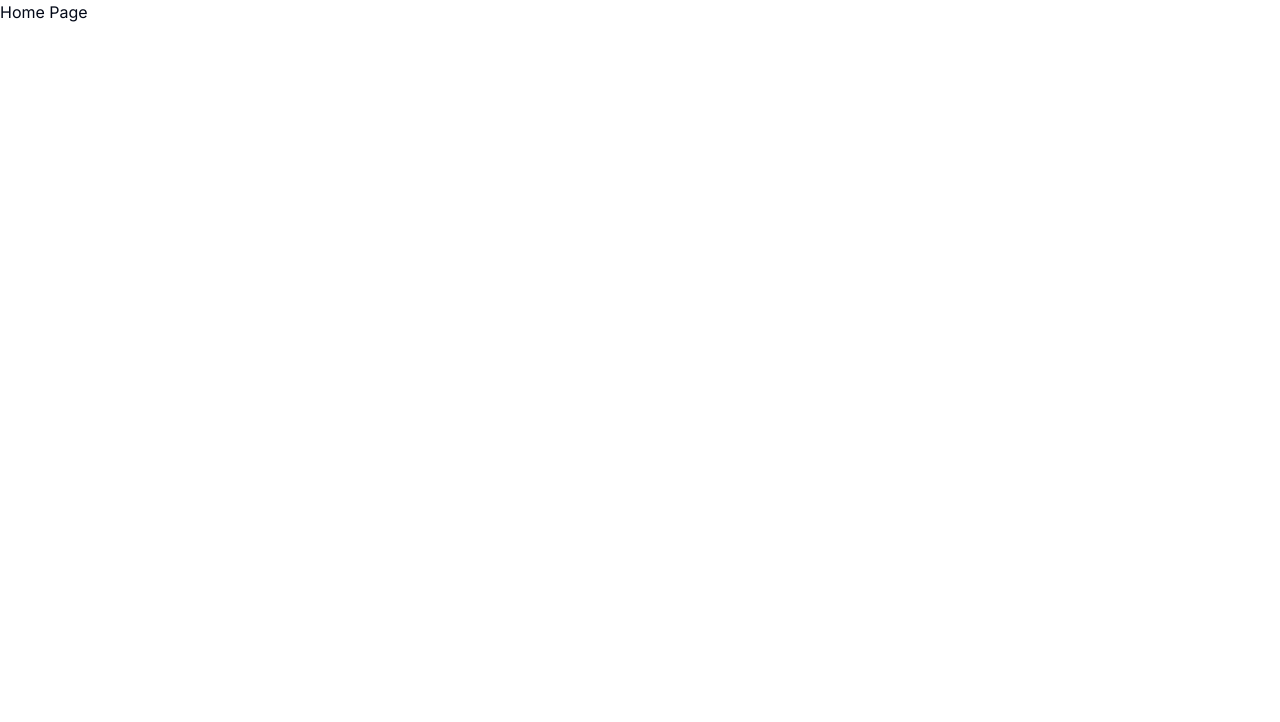
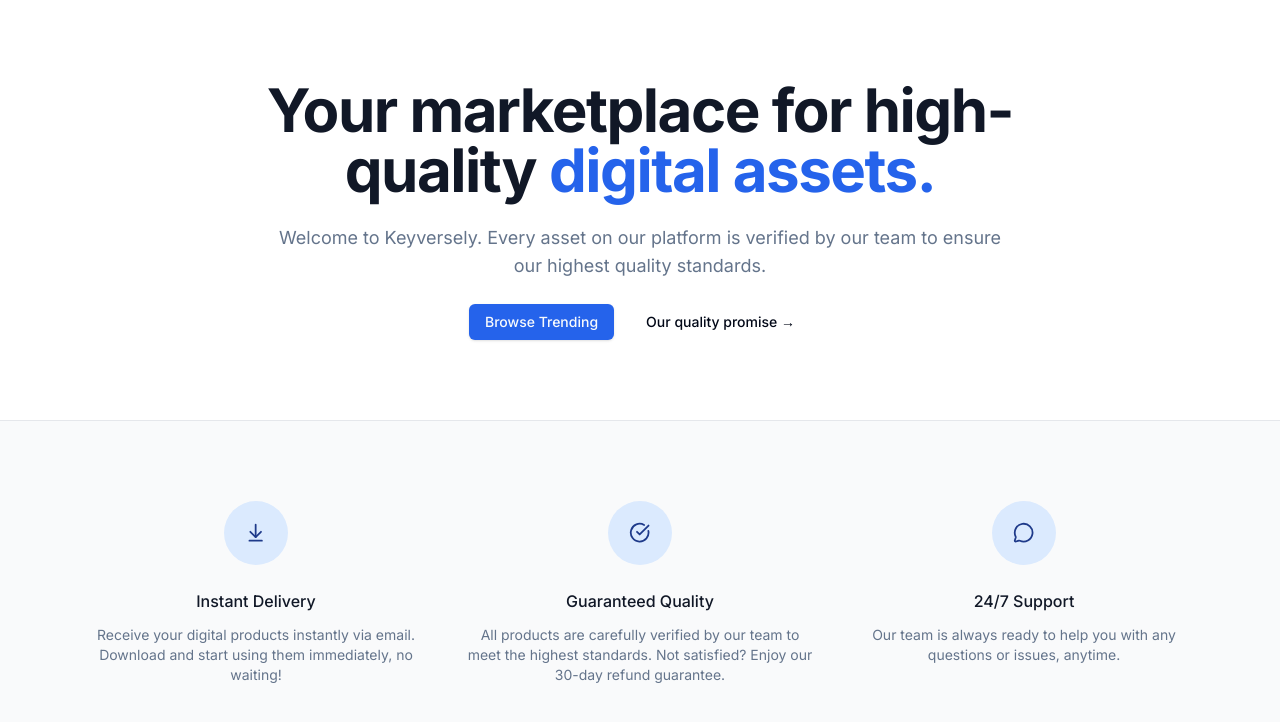
Before and after one commit to WebApp07/digitalhippo-llc, a Next.js app: page / in a window 1280 px wide. Shown: the top 722 px of the page. Built offline with nearby package versions, Linux system fonts and the light colour scheme.

Commit message:
Add landing page hero and perks section with icons and CTAs

```diff
--- a/package.json
+++ b/package.json
@@ -9,6 +9,7 @@
     "lint": "next lint"
   },
   "dependencies": {
+    "@radix-ui/react-slot": "^1.2.4",
     "class-variance-authority": "^0.7.1",
     "clsx": "^2.1.1",
     "lucide-react": "^0.562.0",
--- a/src/app/globals.css
+++ b/src/app/globals.css
@@ -1,15 +1,71 @@
 @tailwind base;
 @tailwind components;
 @tailwind utilities;
+
+
+@layer base {
 
 @layer base {
   :root {
     --background: 0 0% 100%;
     --foreground: 222.2 84% 4.9%;
+    --card: 0 0% 100%;
+    --card-foreground: 222.2 84% 4.9%;
+    --popover: 0 0% 100%;
+    --popover-foreground: 222.2 84% 4.9%;
+    --primary: 221.2 83.2% 53.3%;
+    --primary-foreground: 210 40% 98%;
+    --secondary: 210 40% 96.1%;
+    --secondary-foreground: 222.2 47.4% 11.2%;
+    --muted: 210 40% 96.1%;
+    --muted-foreground: 215.4 16.3% 46.9%;
+    --accent: 210 40% 96.1%;
+    --accent-foreground: 222.2 47.4% 11.2%;
+    --destructive: 0 84.2% 60.2%;
+    --destructive-foreground: 210 40% 98%;
     --border: 214.3 31.8% 91.4%;
+    --input: 214.3 31.8% 91.4%;
+    --ring: 221.2 83.2% 53.3%;
+    --radius: 0.5rem;
+    --chart-1: 12 76% 61%;
+    --chart-2: 173 58% 39%;
+    --chart-3: 197 37% 24%;
+    --chart-4: 43 74% 66%;
+    --chart-5: 27 87% 67%;
   }
+
+  .dark {
+    --background: 222.2 84% 4.9%;
+    --foreground: 210 40% 98%;
+    --card: 222.2 84% 4.9%;
+    --card-foreground: 210 40% 98%;
+    --popover: 222.2 84% 4.9%;
+    --popover-foreground: 210 40% 98%;
+    --primary: 217.2 91.2% 59.8%;
+    --primary-foreground: 222.2 47.4% 11.2%;
+    --secondary: 217.2 32.6% 17.5%;
+    --secondary-foreground: 210 40% 98%;
+    --muted: 217.2 32.6% 17.5%;
+    --muted-foreground: 215 20.2% 65.1%;
+    --accent: 217.2 32.6% 17.5%;
+    --accent-foreground: 210 40% 98%;
+    --destructive: 0 62.8% 30.6%;
+    --destructive-foreground: 210 40% 98%;
+    --border: 217.2 32.6% 17.5%;
+    --input: 217.2 32.6% 17.5%;
+    --ring: 224.3 76.3% 48%;
+    --chart-1: 220 70% 50%;
+    --chart-2: 160 60% 45%;
+    --chart-3: 30 80% 55%;
+    --chart-4: 280 65% 60%;
+    --chart-5: 340 75% 55%;
+  }
+}
+
+}
+
+
 
   body {
     @apply bg-background text-foreground;
   }
-}
--- a/src/app/layout.tsx
+++ b/src/app/layout.tsx
@@ -1,6 +1,6 @@
 import type { Metadata } from 'next'
 import { Inter } from 'next/font/google'
-import './globals.css'
+import "./globals.css";
 import { cn } from '@/lib/utils'
 
 const inter = Inter({ subsets: ['latin'] })
--- a/src/app/page.tsx
+++ b/src/app/page.tsx
@@ -1,9 +1,83 @@
-
+import MaxWithWrapper from "@/components/MaxWithWrapper";
+import { Button, buttonVariants } from "@/components/ui/button";
+import Link from "next/link";
+import {
+  ArrowDownToLine,
+  CheckCircle,
+  Leaf,
+  MessageCircle,
+} from "lucide-react"; // or your icon library
 
 export default function Home() {
+  const perks = [
+    {
+      name: "Instant Delivery",
+      Icon: ArrowDownToLine,
+      description:
+        "Receive your digital products instantly via email. Download and start using them immediately, no waiting!",
+    },
+    {
+      name: "Guaranteed Quality",
+      Icon: CheckCircle,
+      description:
+        "All products are carefully verified by our team to meet the highest standards. Not satisfied? Enjoy our 30-day refund guarantee.",
+    },
+    {
+      name: "24/7 Support",
+      Icon: MessageCircle,
+      description:
+        "Our team is always ready to help you with any questions or issues, anytime.",
+    },
+  ];
+
   return (
-    <main >
-      Home Page
-    </main>
-  )
+    <>
+      <MaxWithWrapper>
+        <div className="py-20 mx-auto text-center flex flex-col items-center max-w-3xl">
+          <h1 className="text-4xl font-bold tracking-tight text-gray-900 sm:text-6xl">
+            Your marketplace for high-quality{" "}
+            <span className="text-blue-600">digital assets.</span>
+          </h1>
+          <p className="mt-6 text-lg max-w-prose text-muted-foreground">
+            Welcome to Keyversely. Every asset on our platform is verified by
+            our team to ensure our highest quality standards.
+          </p>
+          <div className="flex flex-col sm:flex-row gap-4 mt-6">
+            <Link href="/products" className={buttonVariants()}>
+              Browse Trending
+            </Link>
+            <Button variant="ghost">Our quality promise &rarr;</Button>
+          </div>
+        </div>
+
+        {/* Todo:List Products */}
+      </MaxWithWrapper>
+      <section className="border-t border-gray-200 bg-gray-50">
+        <MaxWithWrapper className="py-20">
+          <div className="grid grid-cols-1 gap-y-12 sm:grid-cols-2 sm:gap-x-6 lg:grid-cols-3 lg:gap-x-8 lg:gap-y-0">
+            {perks.map((perk) => (
+              <div
+                key={perk.name}
+                className="text-center md:flex md:items-start md:text-left lg:block lg:text-center"
+              >
+                <div className="md:flex-shrink-0 flex justify-center">
+                  <div className="h-16 w-16 flex items-center justify-center rounded-full bg-blue-100 text-blue-900">
+                    {<perk.Icon className="w-1/3 h-1/3" />}
+                  </div>
+                </div>
+                <div className="mt-6 md:ml-4 md:mt-0 lg:ml-0 lg:mt-6">
+                  <h3 className="text-base font-medium text-gray-900">
+                    {perk.name}
+                  </h3>
+                  <p className="mt-3 text-sm text-muted-foreground">
+                    {perk.description}
+                  </p>
+                </div>
+              </div>
+            ))}
+          </div>
+        </MaxWithWrapper>
+      </section>
+    </>
+  );
 }
--- /dev/null
+++ b/src/components/MaxWithWrapper.tsx
@@ -0,0 +1,17 @@
+import { cn } from "@/lib/utils"
+import { ReactNode } from "react"
+/*
+  We import ReactNode so we can type `children`.
+  ReactNode means: anything React can render
+  (text, JSX, components, fragments, etc.)
+*/
+
+const MaxWithWrapper = ({className, children}: {className?: string, children: ReactNode}) => {
+  return (
+    <div className={cn("mx-auto w-full max-w-screen-xl px-2.5 md:px-20", className)}>
+      {children}
+    </div>
+  )
+}
+
+export default MaxWithWrapper
--- /dev/null
+++ b/src/components/ui/button.tsx
@@ -0,0 +1,57 @@
+import * as React from "react"
+import { Slot } from "@radix-ui/react-slot"
+import { cva, type VariantProps } from "class-variance-authority"
+
+import { cn } from "@/lib/utils"
+
+const buttonVariants = cva(
+  "inline-flex items-center justify-center gap-2 whitespace-nowrap rounded-md text-sm font-medium transition-colors focus-visible:outline-none focus-visible:ring-1 focus-visible:ring-ring disabled:pointer-events-none disabled:opacity-50 [&_svg]:pointer-events-none [&_svg]:size-4 [&_svg]:shrink-0",
+  {
+    variants: {
+      variant: {
+        default:
+          "bg-primary text-primary-foreground shadow hover:bg-primary/90",
+        destructive:
+          "bg-destructive text-destructive-foreground shadow-sm hover:bg-destructive/90",
+        outline:
+          "border border-input bg-background shadow-sm hover:bg-accent hover:text-accent-foreground",
+        secondary:
+          "bg-secondary text-secondary-foreground shadow-sm hover:bg-secondary/80",
+        ghost: "hover:bg-accent hover:text-accent-foreground",
+        link: "text-primary underline-offset-4 hover:underline",
+      },
+      size: {
+        default: "h-9 px-4 py-2",
+        sm: "h-8 rounded-md px-3 text-xs",
+        lg: "h-10 rounded-md px-8",
+        icon: "h-9 w-9",
+      },
+    },
+    defaultVariants: {
+      variant: "default",
+      size: "default",
+    },
+  }
+)
+
+export interface ButtonProps
+  extends React.ButtonHTMLAttributes<HTMLButtonElement>,
+    VariantProps<typeof buttonVariants> {
+  asChild?: boolean
+}
+
+const Button = React.forwardRef<HTMLButtonElement, ButtonProps>(
+  ({ className, variant, size, asChild = false, ...props }, ref) => {
+    const Comp = asChild ? Slot : "button"
+    return (
+      <Comp
+        className={cn(buttonVariants({ variant, size, className }))}
+        ref={ref}
+        {...props}
+      />
+    )
+  }
+)
+Button.displayName = "Button"
+
+export { Button, buttonVariants }
--- a/tailwind.config.ts
+++ b/tailwind.config.ts
@@ -8,10 +8,35 @@
         border: "hsl(var(--border))",
         background: "hsl(var(--background))",
         foreground: "hsl(var(--foreground))",
+
+        primary: "hsl(var(--primary))",
+        "primary-foreground": "hsl(var(--primary-foreground))",
+
+        secondary: "hsl(var(--secondary))",
+        "secondary-foreground": "hsl(var(--secondary-foreground))",
+
+        destructive: "hsl(var(--destructive))",
+        "destructive-foreground": "hsl(var(--destructive-foreground))",
+
+        accent: "hsl(var(--accent))",
+        "accent-foreground": "hsl(var(--accent-foreground))",
+
+        muted: "hsl(var(--muted))",
+        "muted-foreground": "hsl(var(--muted-foreground))",
+
+        card: "hsl(var(--card))",
+        "card-foreground": "hsl(var(--card-foreground))",
+
+        popover: "hsl(var(--popover))",
+        "popover-foreground": "hsl(var(--popover-foreground))",
+      },
+      borderRadius: {
+        DEFAULT: "var(--radius)",
       },
     },
   },
   plugins: [],
+  darkMode: ["class"], // required if you want dark mode
 };
 
 export default config;
```
Also changed, not shown: 1 other file (tests, documents, lock files or other folders).
